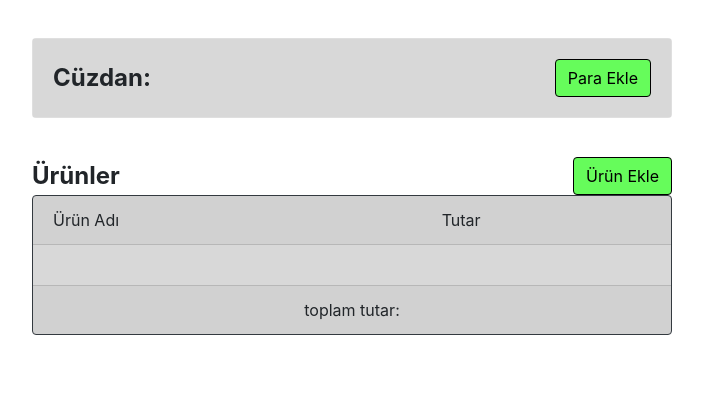
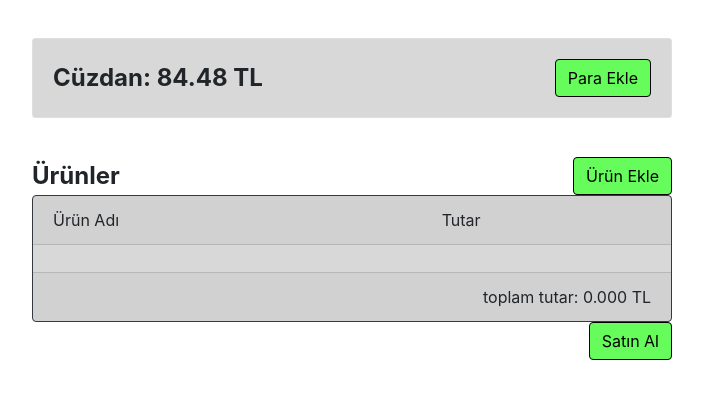
Before and after one commit to majdajroudi/shopping-list-wallet, a React (Create React App) app: page / in a window 1280 px wide. Shown: the top 398 px of the page, without its empty margins (288-991 px from the left). Built offline with nearby package versions, Linux system fonts and the light colour scheme.

Commit message:
finalize styling and functionality

```diff
--- /dev/null
+++ b/src/api/data.js
@@ -0,0 +1,7 @@
+export const users = {
+    user1: {
+        name: "Some",
+        surname: "Name",
+        netWorth: 84.48
+    }
+}
--- a/src/components/Home/index.css
+++ b/src/components/Home/index.css
@@ -39,3 +39,25 @@
     border-color: black;
     background-color: #66FC5B;
 }
+
+.home__alert.card{
+    width: 50%;
+    margin: 3%;
+    border-color: #D66565;
+}
+
+.home__alert .card-body {
+    background-color: #E4C2C2;
+}
+
+.home__buyBtn.row {
+    width: 50%;
+    margin: 0 3%;
+    display: flex;
+    justify-content: flex-end;
+}
+
+.home__buyBtn--btn.btn.btn-primary {
+    color: black;
+    border-color: black;
+}
--- a/src/components/Home/index.jsx
+++ b/src/components/Home/index.jsx
@@ -1,10 +1,14 @@
-import React,{useState} from "react"
-import { Card, Button } from 'react-bootstrap'
+import React,{useState, useEffect} from "react"
+import { Card, Button, Row } from 'react-bootstrap'
 import ProductsContainer from "../ProductsContainer"
+import {users} from "../../api/data.js"
 import "./index.css"
+
+const NET_WORTH             = users.user1.netWorth
 
 function Home()  {
     const [isFormShown, setIsFormShown] = useState(false)
+    const [isBuyable, setIsBuyable]     = useState(true)
 
     const handleAdditionClick = (e) => {
         e.preventDefault()
@@ -15,7 +19,7 @@ function Home()  {
         <div className="home">
             <Card className="home__headerCard" body>
                 <span className="home__headerCard--wallet">
-                    Cüzdan:
+                    Cüzdan: {NET_WORTH} TL
                 </span>
                 <Button className="home__headerCard--btn">
                     Para Ekle
@@ -31,7 +35,21 @@ function Home()  {
                 </Button>
             </div>
 
-            <ProductsContainer formShownState={isFormShown} formShownStateFunction={setIsFormShown} />
+            <ProductsContainer
+                formShownState={isFormShown}
+                netWorth={NET_WORTH}
+                formShownStateFunction={setIsFormShown}
+                isBuyableFunction={setIsBuyable}/>
+            {!isBuyable &&
+            <Card className="home__alert" body>
+                İşlem için yeterli bakiyeniz bulunmamaktadır.
+            </Card> }
+
+            <Row className="home__buyBtn">
+                <Button className="home__buyBtn--btn" disabled={!isBuyable} style={{backgroundColor: isBuyable? "#66FC5B" : "#CDCDCD"}}>
+                    Satın Al
+                </Button>
+            </Row>
         </div>
     )
 }
--- a/src/components/ProductAdditionForm/index.jsx
+++ b/src/components/ProductAdditionForm/index.jsx
@@ -21,7 +21,8 @@ function ProductAdditionForm(props) {
 
     const handleAddBtn = (e) => {
         e.preventDefault()
-        props.formShownStateFunction(false)
+        props.productsListFunction([...props.productsListState, inputHandler])
+        setInputHandler({productsName: "", cost: ""})
     }
 
     return (
@@ -29,11 +30,11 @@ function ProductAdditionForm(props) {
             <Row className="productForm__row">
                 <Col className="productForm__productName">
                     <Form.Label className="productForm__productName--label">Ürün Adı</Form.Label>
-                    <Form.Control onChange={(e) => handleNameChange(e)} className="productForm__productName--input" type="input"  />
+                    <Form.Control value={inputHandler.productsName} onChange={(e) => handleNameChange(e)} className="productForm__productName--input" type="input"  />
                 </Col>
                 <Col>
                     <Form.Label className="productForm__productCost--label">Tutar</Form.Label>
-                    <Form.Control onChange={(e) => handleCostChange(e)} className="productForm__productCost--input" type="number" />
+                    <Form.Control value={inputHandler.cost} onChange={(e) => handleCostChange(e)} className="productForm__productCost--input" type="number" />
                 </Col>
                 <Col>
                     <Button onClick={(e) => handleAddBtn(e)} className="productForm--btn">
--- a/src/components/ProductsContainer/index.css
+++ b/src/components/ProductsContainer/index.css
@@ -14,8 +14,39 @@
     justify-content: flex-start;
 }
 
-.home__productsCard__header--cost {
+.home__productsCard__header--cost{
     width: 35%;
     display: flex;
     justify-content: flex-start;
 }
+
+.home__productsCard__body--productsName {
+    width: 70%;
+    display: flex;
+    justify-content: flex-start;
+}
+
+.home__productsCard__body--cost {
+    width: 30%;
+    display: flex;
+    justify-content: flex-start;
+}
+
+.home__productsCard__body.card-body {
+    display: flex;
+    flex-direction: column;
+    justify-content: center;
+    padding: 1% 6%;
+}
+
+.home__productsCard__body--productsList.row,
+.home__productsCard__body--productsList.row .row {
+    width: 100%;
+    margin-bottom: 2.5%
+}
+
+.home__productsCard__footer.card-footer {
+    display: flex;
+    flex-direction: row;
+    justify-content: flex-end;
+}
--- a/src/components/ProductsContainer/index.jsx
+++ b/src/components/ProductsContainer/index.jsx
@@ -1,10 +1,28 @@
-import React,{useState} from "react"
-import { Card, Button, Col } from 'react-bootstrap'
+import React,{useState, useEffect} from "react"
+import { Card, Row } from 'react-bootstrap'
 import ProductAdditionForm from "../ProductAdditionForm"
 import "./index.css"
 
 function ProductsContainer(props) {
     const [productsList, setProductsList] = useState([])
+    const [totalCost, setTotalCost] = useState(0)
+
+    const calculateTotal = (products) => {
+        const newTotalCost = products.reduce((acc, product) => {
+            // cost is converted to KURUS so avoid errors coming from Javascript precision numbers
+            const costInKurus = product.cost * 100;
+            return acc + costInKurus;
+        }, 0)
+
+        // total is converted back to LIRAS, to be compared to the new worth of the user
+        return newTotalCost/100
+    }
+
+    useEffect(() => {
+        const newTotal = calculateTotal(productsList);
+        setTotalCost(newTotal)
+        props.isBuyableFunction(newTotal <= props.netWorth? true : false)
+    }, [productsList])
 
     return(
         <Card style={{backgroundColor: "#D8D8D8"}} border="dark" className="home__productsCard">
@@ -17,10 +35,29 @@ function ProductsContainer(props) {
                 </span>
             </Card.Header>
             <Card.Body className="home__productsCard__body">
-               {props.formShownState && <ProductAdditionForm formShownStateFunction={props.formShownStateFunction}/>}
+
+                <Row className="home__productsCard__body--productsList">
+                    {productsList.map((product, ind) => {
+                        return( <Row key={`product-${ind}`}>
+                            <span className="home__productsCard__body--productsName">
+                                {product.productsName}
+                            </span>
+                            <span className="home__productsCard__body--cost">
+                                {product.cost} TL
+                            </span>
+                        </Row>
+                        )
+                    })}
+                </Row>
+
+               {props.formShownState && <ProductAdditionForm
+                                        formShownFunction={props.formShownStateFunction}
+                                        productsListFunction={setProductsList}
+                                        productsListState={productsList}/>}
+
             </Card.Body>
             <Card.Footer className="home__productsCard__footer">
-                toplam tutar:
+                toplam tutar: {totalCost.toPrecision(4)} TL
             </Card.Footer>
         </Card>
     )
```
